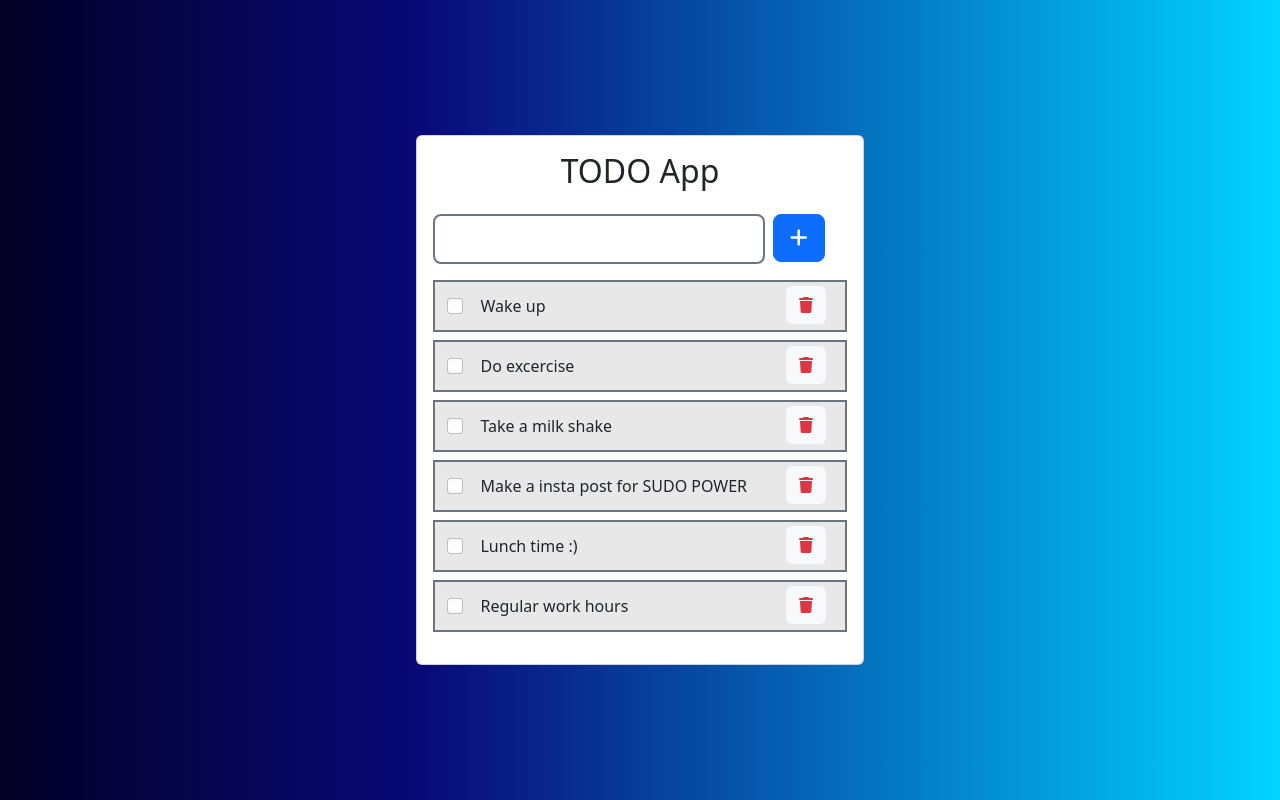
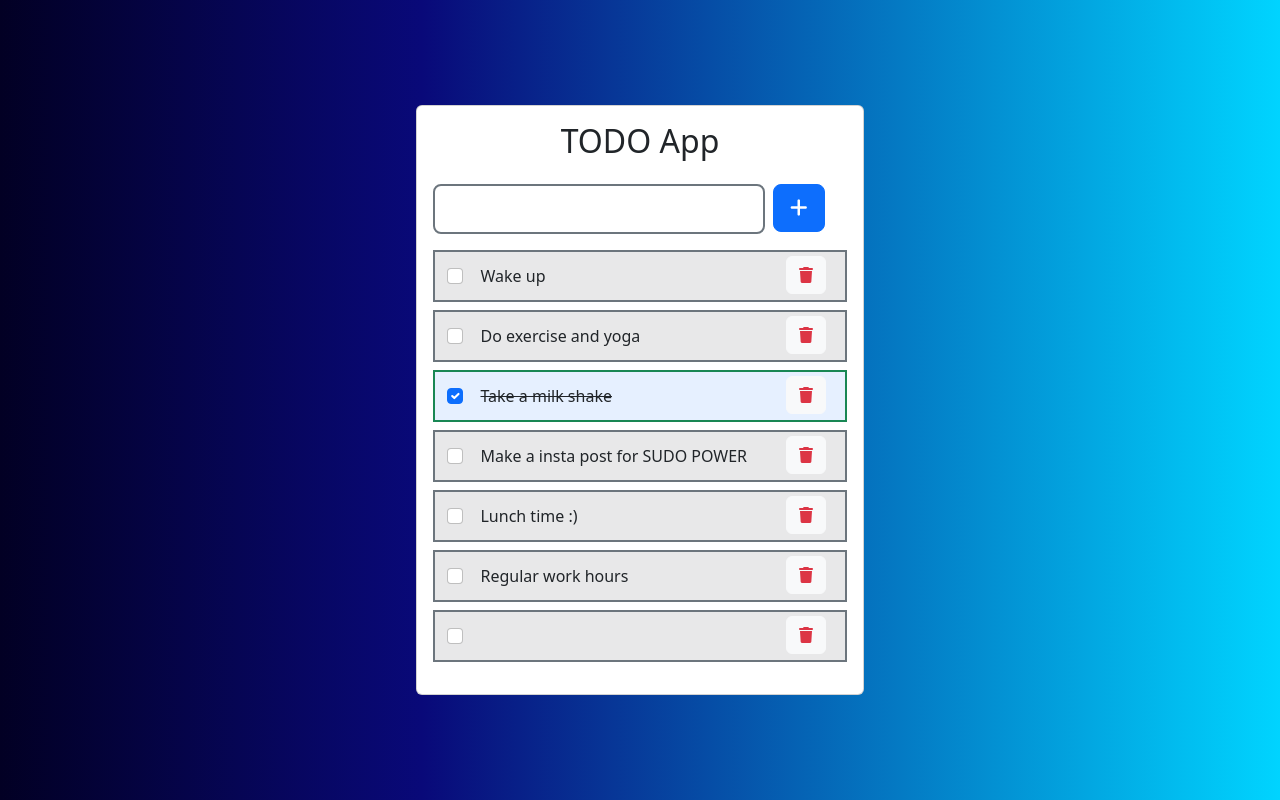
Before and after one commit to sudopwr/javascript-course, a website: page episodes/todoapp.html in a window 1280 px wide. Both pictures are taken after a click on the button 798 px from the left and 238 px from the top of the page. Drawn offline with nearby package versions, Linux system fonts and the light colour scheme.

Commit message:
feat: add animation

```diff
--- a/episodes/todoapp.html
+++ b/episodes/todoapp.html
@@ -16,6 +16,7 @@
       /* https://cssgradient.io/ */
     }
   </style>
+  <link rel="stylesheet" href="https://cdnjs.cloudflare.com/ajax/libs/animate.css/4.1.1/animate.min.css" />
 </head>
 
 <body>
@@ -29,12 +30,13 @@
         <div class="row g-2 mt-2">
           <div class="col-auto">
             <div class="input-group input-group-lg">
-              <input type="text" class="form-control border border-secondary border-2" aria-label="Sizing example input"
-                aria-describedby="inputGroup-sizing-lg">
+              <input type="text" class="form-control border border-secondary border-2"
+                aria-describedby="inputGroup-sizing-lg" id="iTodo">
             </div>
           </div>
           <div class="col-auto">
-            <button id="add" type="button" class="btn btn-primary btn-lg"><i class="fas fa-plus"></i></button>
+            <button id="add" type="button" class="btn btn-primary btn-lg" onclick="addTodos()">
+              <i class="fas fa-plus"></i></button>
           </div>
         </div>
 
@@ -47,18 +49,18 @@
 <script src="https://kit.fontawesome.com/9418f17761.js" crossorigin="anonymous"></script>
 
 <script>
-  var todos = [{
+  let todos = [{
     id: randomId(),
     title: "Wake up",
     isCompleted: false
   }, {
     id: randomId(),
-    title: "Do excercise",
+    title: "Do exercise and yoga",
     isCompleted: false
   }, {
     id: randomId(),
     title: "Take a milk shake",
-    isCompleted: false
+    isCompleted: true
   }, {
     id: randomId(),
     title: "Make a insta post for SUDO POWER",
@@ -73,9 +75,47 @@
     isCompleted: false
   }]
 
-  renderTODOs(todos)
+  renderTODOs()
 
-  function renderTODOs(todos) {
+  function addTodos() {
+    const title = document.getElementById("iTodo").value
+    const id = randomId()
+    todos.push({
+      id,
+      title,
+      isCompleted: false
+    })
+
+    renderTODOs()
+    document.getElementById("iTodo").value = ''
+    makeAnimaion(id, 'animate__zoomIn')
+  }
+
+  function makeAnimaion(id, animationName) {
+    // animate__animated
+    const todoDiv = document.getElementById(`todoDiv${id}`)
+    todoDiv.classList.add('animate__animated')
+    todoDiv.classList.add(animationName)
+  }
+
+  function deleteTodo(id) {
+    if (confirm("Are you sure?")) {
+      makeAnimaion(id, 'animate__bounceOutUp')
+      setTimeout(() => {
+        todos = todos.filter(todos => todos.id != id)
+        renderTODOs()
+      }, 1000)
+    }
+  }
+
+  function completeTodo(id) {
+    foundIndex = todos.findIndex(todos => todos.id == id)
+    todos[foundIndex].isCompleted = !todos[foundIndex].isCompleted
+    renderTODOs()
+    makeAnimaion(id, 'animate__tada')
+  }
+
+  function renderTODOs() {
     const tasksDiv = document.getElementById("tasks")
     let todoDivs = ''
 
@@ -84,6 +124,7 @@
     }
 
     tasksDiv.innerHTML = todoDivs
+    performChecks()
   }
 
   function randomId() {
@@ -91,22 +132,41 @@
   }
 
   function makeTODO(todo) {
-    return `<div id="${todo.id}" class="container px-3 py-1 mb-2 bg-dark bg-opacity-10 border border-secondary border-2">
+    return `<div id="todoDiv${todo.id}" class="container px-3 py-1 mb-2 bg-dark bg-opacity-10 border border-secondary border-2">
             <div class="row">
               <div class="col-1 p-2">
-                <input class="form-check-input" type="checkbox" value="" />
+                <input class="form-check-input" type="checkbox" onclick="completeTodo(${todo.id})" id="todoCheckbox${todo.id}" />
               </div>
-              <div class="col-9 p-2">
+              <div class="col-9 p-2" id="todoTitle${todo.id}">
                 ${todo.title}
               </div>
               <div class="col-1">
-                <button id="add" type="button" class="btn btn-light bg-opacity-10 text-danger">
+                <button id="add" type="button" onclick="deleteTodo(${todo.id})" class="btn btn-light bg-opacity-10 text-danger">
                   <i class="fas fa-trash"></i>
                 </button>
               </div>
             </div>
           </div>`
   }
+
+  function performChecks() {
+    for (todo of todos) {
+      const todoCheckbox = document.getElementById(`todoCheckbox${todo.id}`)
+      const todoTitle = document.getElementById(`todoTitle${todo.id}`)
+      const todoDiv = document.getElementById(`todoDiv${todo.id}`)
+
+      if (todo.isCompleted) {
+        todoCheckbox.checked = true
+        todoTitle.style.textDecoration = 'line-through'
+        todoDiv.classList.remove('bg-dark')
+        todoDiv.classList.remove('border-secondary')
+        todoDiv.classList.add('bg-primary')
+        todoDiv.classList.add('border-success')
+      } else {
+        todoCheckbox.checked = false
+      }
+    }
+  }
 </script>
 
 </html>
```
